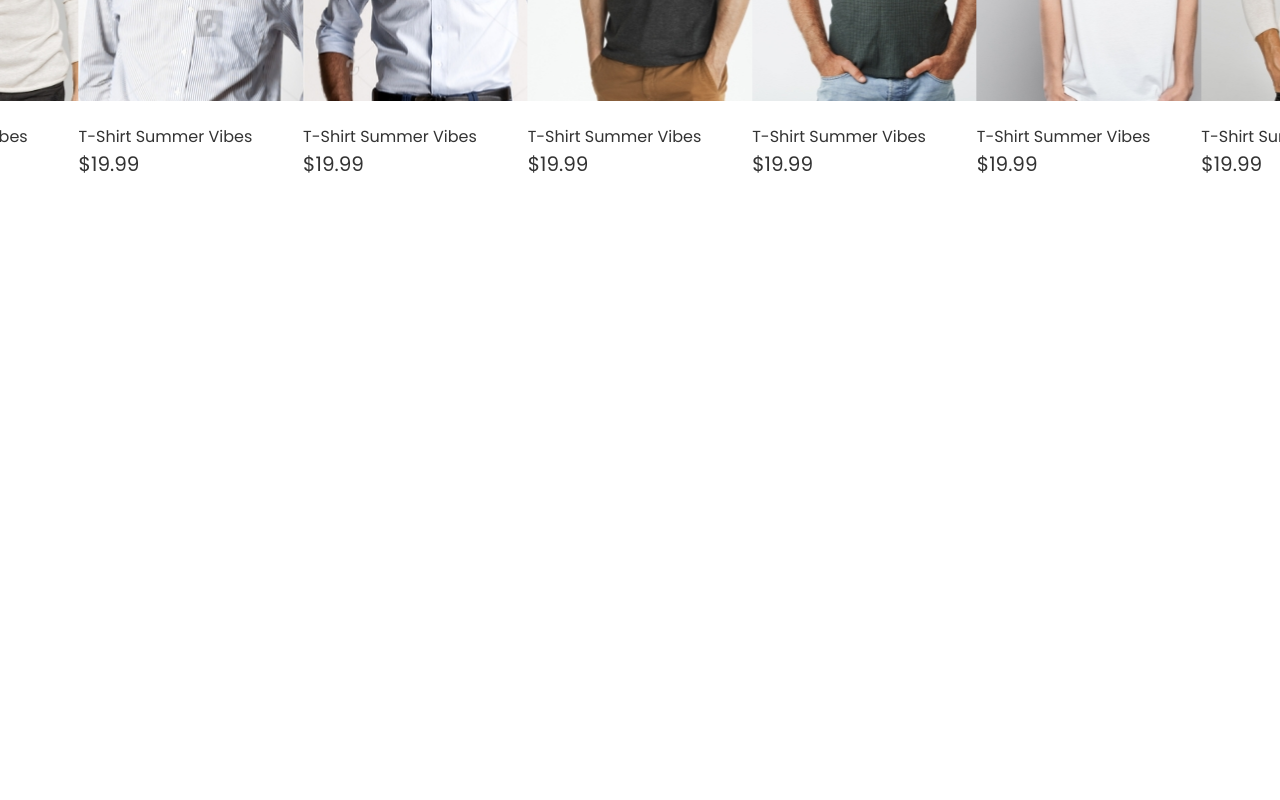
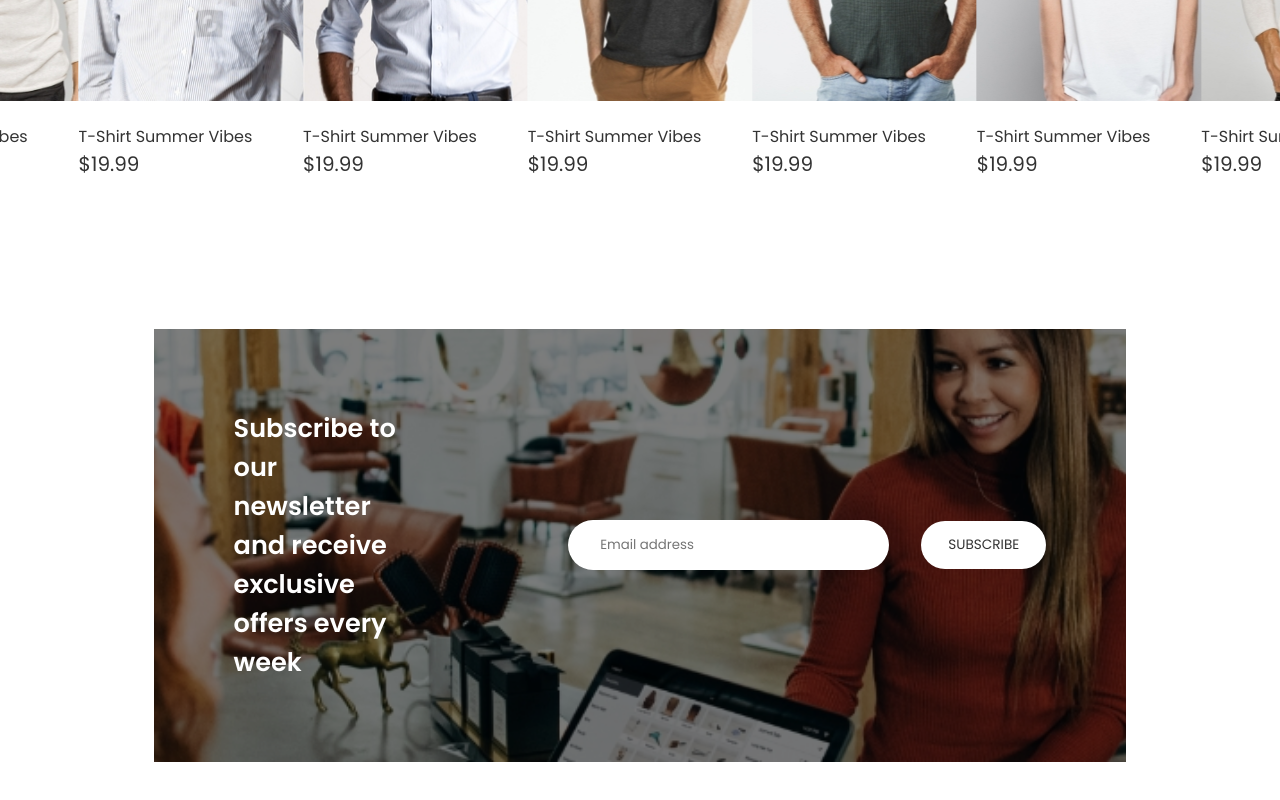
Before and after one commit to adriankiezik/react-ecommerce, a React (Vite) app: page / in a window 1280 px wide. Shown: the part 2083-2883 px from the top of the page. Before the commit the page ends 2412 px from the top, so only its background shows below. Built offline with nearby package versions, Linux system fonts and the light colour scheme.

Commit message:
Create newsletter section in landing page

```diff
--- /dev/null
+++ b/src/components/Input/Input.jsx
@@ -0,0 +1,14 @@
+import React from "react";
+import styles from "./input.module.scss";
+
+const Input = (props) => {
+  return (
+    <input
+      type={props.type}
+      placeholder={props.placeholder}
+      className={styles["input"]}
+    />
+  );
+};
+
+export default Input;
--- /dev/null
+++ b/src/components/Input/input.module.scss
@@ -0,0 +1,13 @@
+.input {
+  font-family: "Poppins", sans-serif;
+  background-color: white;
+  padding: 0.95rem 2rem;
+  border-radius: 2rem;
+  border: none;
+  &:focus {
+    outline: none;
+  }
+  &::placeholder {
+    font-family: "Poppins", sans-serif;
+  }
+}
--- /dev/null
+++ b/src/components/LandingPage/Newsletter/Newsletter.jsx
@@ -0,0 +1,30 @@
+import React from "react";
+import styles from "./newsletter.module.scss";
+
+import Button from "../../Button/Button";
+import Input from "../../Input/Input";
+
+const Newsletter = () => {
+  return (
+    <div className={styles["newsletter"]}>
+      <img
+        src="/assets/newsletter.jpg"
+        alt="newsletter"
+        className={styles["newsletter__image"]}
+      />
+      <div className={styles["newsletter__content"]}>
+        <div className={styles["newsletter__column"]}>
+          <h1 className={styles["newsletter__title"]}>
+            Subscribe to our newsletter and receive exclusive offers every week
+          </h1>
+        </div>
+        <div className={styles["newsletter__column"]}>
+          <Input type="email" placeholder="Email address" />
+          <Button text="SUBSCRIBE" />
+        </div>
+      </div>
+    </div>
+  );
+};
+
+export default Newsletter;
--- /dev/null
+++ b/src/components/LandingPage/Newsletter/newsletter.module.scss
@@ -0,0 +1,35 @@
+.newsletter {
+  position: relative;
+  margin: 0 var(--content-padding);
+  width: calc(100% - 2 * var(--content-padding));
+  margin-bottom: 90px;
+  &__image {
+    position: absolute;
+    top: 0;
+    left: 0;
+    width: 100%;
+    height: 100%;
+    filter: brightness(50%);
+    z-index: -1;
+    object-fit: cover;
+    object-position: top center;
+  }
+  &__content {
+    display: grid;
+    width: 100%;
+    height: 100%;
+    grid-template-columns: repeat(2, 1fr);
+  }
+  &__column {
+    display: flex;
+    align-items: center;
+    justify-content: center;
+    padding: 5rem 5rem;
+    gap: 2rem;
+  }
+  &__title {
+    color: white;
+    font-size: 1.6rem;
+    font-weight: 600;
+  }
+}
--- a/src/pages/LandingPage/LandingPage.jsx
+++ b/src/pages/LandingPage/LandingPage.jsx
@@ -5,6 +5,7 @@ import Header from "../../components/LandingPage/Header/Header";
 import Features from "../../components/LandingPage/Features/Features";
 import Advantages from "../../components/LandingPage/Advantages/Advantages";
 import Products from "../../components/LandingPage/Products/Products";
+import Newsletter from "../../components/LandingPage/Newsletter/Newsletter";
 
 const LandingPage = () => {
   return (
@@ -13,6 +14,7 @@ const LandingPage = () => {
       <Features />
       <Advantages />
       <Products />
+      <Newsletter />
     </main>
   );
 };
```
Also changed, not shown: public/assets/newsletter.jpg (added).
